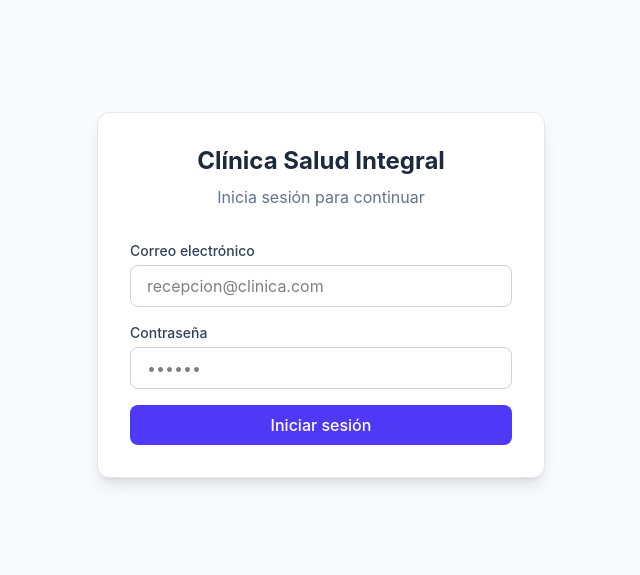
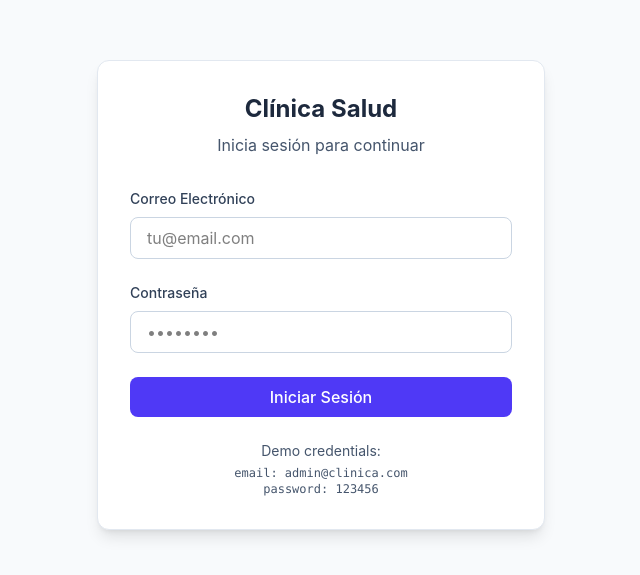
Before and after one commit to eugeniofeliz15-dev/Setup_de_NestJS, a React (Vite) app in the folder clinica-frontend/: page /login in a window 1280 px wide. Shown: the part 105-680 px from the top of the page, without its empty margins (319-959 px from the left). Built offline with nearby package versions, Linux system fonts and the light colour scheme; no server answers.

Commit message:
feat: implement JWT login with persisted auth store

```diff
--- a/clinica-frontend/package.json
+++ b/clinica-frontend/package.json
@@ -19,7 +19,7 @@
     "react-router-dom": "^7.18.4",
     "recharts": "^3.10.1",
     "zod": "^3.25.76",
-    "zustand": "^5.0.15"
+    "zustand": "^5.0.16"
   },
   "devDependencies": {
     "@tailwindcss/vite": "^4.3.3",
--- a/clinica-frontend/src/App.tsx
+++ b/clinica-frontend/src/App.tsx
@@ -1,30 +1,35 @@
 import { Routes, Route } from 'react-router-dom';
 import { Layout } from './components/Layout';
+import { ProtectedRoute } from './components/ProtectedRoute';
 import { PaginaDashboard } from './pages/PaginaDashboard';
 import { PaginaPacientes } from './pages/PaginaPacientes';
+import { PaginaCrearPaciente } from './pages/PaginaCrearPaciente';
 import { PaginaDetallePaciente } from './pages/PaginaDetallePaciente';
+import { PaginaCitas } from './pages/PaginaCitas';
 import { PaginaNuevaCita } from './pages/PaginaNuevaCita';
+import { PaginaLogin } from './pages/PaginaLogin';
 import { PaginaNotFound } from './pages/PaginaNotFound';
-import { PaginaLogin } from './pages/PaginaLogin';
-import { PaginaCrearPaciente } from './pages/PaginaCrearPaciente';
-import { PaginaCitas } from './pages/PaginaCitas';
 import { PaginaReportes } from './pages/PaginaReportes';
 
 function App() {
   return (
     <Routes>
-      {/* Ruta pública: Login (sin Layout) */}
+      {/* Ruta pública: Login */}
       <Route path="/login" element={<PaginaLogin />} />
 
-      {/* Rutas con Layout (Sidebar visible) */}
-      <Route path="/" element={<Layout />}>
+      {/* Rutas protegidas (con Layout y autenticación) */}
+      <Route path="/" element={
+        <ProtectedRoute>
+          <Layout />
+        </ProtectedRoute>
+      }>
         <Route index element={<PaginaDashboard />} />
         <Route path="pacientes" element={<PaginaPacientes />} />
         <Route path="pacientes/nuevo" element={<PaginaCrearPaciente />} />
         <Route path="pacientes/:id" element={<PaginaDetallePaciente />} />
         <Route path="citas" element={<PaginaCitas />} />
         <Route path="citas/nueva" element={<PaginaNuevaCita />} />
-        <Route path="reportes" element={<PaginaReportes />} /> {/* ✅ Sin slash */}
+        <Route path="reportes" element={<PaginaReportes />} />
         <Route path="*" element={<PaginaNotFound />} />
       </Route>
     </Routes>
--- /dev/null
+++ b/clinica-frontend/src/components/ProtectedRoute.tsx
@@ -0,0 +1,16 @@
+import { Navigate } from 'react-router-dom';
+import { useAuthStore } from '../stores/authStore';
+
+interface ProtectedRouteProps {
+  children: React.ReactNode;
+}
+
+export function ProtectedRoute({ children }: ProtectedRouteProps) {
+  const isAuthenticated = useAuthStore((s) => s.isAuthenticated);
+
+  if (!isAuthenticated) {
+    return <Navigate to="/login" replace />;
+  }
+
+  return <>{children}</>;
+}
--- a/clinica-frontend/src/lib/axios.ts
+++ b/clinica-frontend/src/lib/axios.ts
@@ -1,28 +1,28 @@
 import axios from 'axios';
+import { useAuthStore } from '../stores/authStore';
 
-const api = axios.create({
-  baseURL: import.meta.env.VITE_API_URL || 'http://localhost:3000',
+export const api = axios.create({
+  baseURL: 'http://localhost:3000',
+  headers: {
+    'Content-Type': 'application/json',
+  },
 });
 
-// Interceptor de request: agrega el token JWT a cada petición
 api.interceptors.request.use((config) => {
-  const token = localStorage.getItem('token');
+  const token = useAuthStore.getState().token;
   if (token) {
     config.headers.Authorization = `Bearer ${token}`;
   }
   return config;
 });
 
-// Interceptor de response: maneja errores 401 (token expirado)
 api.interceptors.response.use(
   (response) => response,
   (error) => {
     if (error.response?.status === 401) {
-      localStorage.removeItem('token');
+      useAuthStore.getState().logout();
       window.location.href = '/login';
     }
     return Promise.reject(error);
   }
 );
-
-export { api };
--- a/clinica-frontend/src/pages/PaginaLogin.tsx
+++ b/clinica-frontend/src/pages/PaginaLogin.tsx
@@ -1,83 +1,88 @@
-import { useState } from 'react';
+import { useForm } from 'react-hook-form';
+import { zodResolver } from '@hookform/resolvers/zod';
 import { useNavigate } from 'react-router-dom';
-import { api } from '../lib/axios';
+import toast from 'react-hot-toast';
+import { login } from '../services/auth';
+import { useAuthStore } from '../stores/authStore';
+import { loginSchema, type LoginFormData } from '../schemas/loginSchema';
+import { extraerMensajeError } from '../lib/errorHandler';
 
 export function PaginaLogin() {
-  const [email, setEmail] = useState('');
-  const [password, setPassword] = useState('');
-  const [error, setError] = useState('');
-  const [cargando, setCargando] = useState(false);
+  const { register, handleSubmit, formState: { errors } } = useForm<LoginFormData>({
+    resolver: zodResolver(loginSchema),
+  });
+
+  const { login: setAuth } = useAuthStore();
   const navigate = useNavigate();
 
-  const handleLogin = async (e: React.FormEvent) => {
-    e.preventDefault();
-    setError('');
-    setCargando(true);
-
+  const onSubmit = async (datos: LoginFormData) => {
     try {
-      const res = await api.post<{ token: string }>('/auth/login', {
-        email,
-        password,
-      });
-
-      localStorage.setItem('token', res.data.token);
-      navigate('/');
-    } catch (err: any) {
-      setError(err.response?.data?.message || 'Credenciales inválidas');
-    } finally {
-      setCargando(false);
+      const { token, usuario } = await login(datos);
+      setAuth(token, usuario);
+      toast.success('¡Bienvenido!');
+      navigate('/', { replace: true });
+    } catch (err) {
+      toast.error(extraerMensajeError(err));
     }
   };
 
   return (
     <div className="min-h-screen bg-slate-50 flex items-center justify-center p-4">
-      <div className="w-full max-w-md bg-white rounded-xl shadow-lg border border-slate-200 p-8">
+      <div className="max-w-md w-full bg-white rounded-xl shadow-lg border border-slate-200 p-8">
         <div className="text-center mb-8">
-          <h1 className="text-2xl font-bold text-slate-800">Clínica Salud Integral</h1>
-          <p className="text-slate-500 mt-2">Inicia sesión para continuar</p>
+          <h1 className="text-2xl font-bold text-slate-800">Clínica Salud</h1>
+          <p className="text-slate-600 mt-2">Inicia sesión para continuar</p>
         </div>
 
-        <form onSubmit={handleLogin} className="space-y-4">
+        <form onSubmit={handleSubmit(onSubmit)} className="space-y-6">
+          {/* Campo Email */}
           <div>
-            <label className="block text-sm font-medium text-slate-700 mb-1">
-              Correo electrónico
+            <label htmlFor="email" className="block text-sm font-medium text-slate-700 mb-2">
+              Correo Electrónico
             </label>
             <input
+              id="email"
               type="email"
-              value={email}
-              onChange={(e) => setEmail(e.target.value)}
-              placeholder="recepcion@clinica.com"
-              required
-              className="w-full px-4 py-2 border border-slate-300 rounded-lg focus:outline-none focus:ring-2 focus:ring-indigo-500"
+              {...register('email')}
+              className="w-full px-4 py-2 border border-slate-300 rounded-lg focus:ring-2 focus:ring-indigo-500 focus:outline-none"
+              placeholder="tu@email.com"
             />
+            {errors.email && (
+              <p className="mt-1 text-sm text-rose-600">{errors.email.message}</p>
+            )}
           </div>
 
+          {/* Campo Password */}
           <div>
-            <label className="block text-sm font-medium text-slate-700 mb-1">
+            <label htmlFor="password" className="block text-sm font-medium text-slate-700 mb-2">
               Contraseña
             </label>
             <input
+              id="password"
               type="password"
-              value={password}
-              onChange={(e) => setPassword(e.target.value)}
-              placeholder="••••••"
-              required
-              className="w-full px-4 py-2 border border-slate-300 rounded-lg focus:outline-none focus:ring-2 focus:ring-indigo-500"
+              {...register('password')}
+              className="w-full px-4 py-2 border border-slate-300 rounded-lg focus:ring-2 focus:ring-indigo-500 focus:outline-none"
+              placeholder="••••••••"
             />
+            {errors.password && (
+              <p className="mt-1 text-sm text-rose-600">{errors.password.message}</p>
+            )}
           </div>
 
-          {error && (
-            <p className="text-rose-600 text-sm font-medium">⚠️ {error}</p>
-          )}
-
+          {/* Botón Submit */}
           <button
             type="submit"
-            disabled={cargando}
-            className="w-full px-4 py-2 bg-indigo-600 text-white font-medium rounded-lg hover:bg-indigo-700 transition-colors disabled:opacity-50 disabled:cursor-not-allowed"
+            className="w-full px-4 py-2 bg-indigo-600 text-white rounded-lg hover:bg-indigo-700 transition-colors font-medium"
           >
-            {cargando ? 'Iniciando sesión...' : 'Iniciar sesión'}
+            Iniciar Sesión
           </button>
         </form>
+
+        <div className="mt-6 text-center text-sm text-slate-600">
+          <p>Demo credentials:</p>
+          <p className="font-mono text-xs mt-1">email: admin@clinica.com</p>
+          <p className="font-mono text-xs">password: 123456</p>
+        </div>
       </div>
     </div>
   );
--- /dev/null
+++ b/clinica-frontend/src/schemas/loginSchema.ts
@@ -0,0 +1,8 @@
+import { z } from 'zod';
+
+export const loginSchema = z.object({
+  email: z.string().email('Ingresa un email válido'),
+  password: z.string().min(6, 'La contraseña debe tener al menos 6 caracteres'),
+});
+
+export type LoginFormData = z.infer<typeof loginSchema>;
--- /dev/null
+++ b/clinica-frontend/src/services/auth.ts
@@ -0,0 +1,17 @@
+import { api } from '../lib/axios';
+import type { LoginFormData } from '../schemas/loginSchema';
+
+export interface LoginResponse {
+  token: string;
+  usuario: {
+    id: number;
+    nombre: string;
+    email: string;
+    rol: string;
+  };
+}
+
+export async function login(datos: LoginFormData): Promise<LoginResponse> {
+  const { data } = await api.post<LoginResponse>('/auth/login', datos);
+  return data;
+}
--- /dev/null
+++ b/clinica-frontend/src/stores/authStore.ts
@@ -0,0 +1,24 @@
+import { create } from 'zustand';
+import { persist } from 'zustand/middleware';
+import type { LoginResponse } from '../services/auth';
+
+interface AuthState {
+  token: string | null;
+  usuario: LoginResponse['usuario'] | null;
+  isAuthenticated: boolean;
+  login: (token: string, usuario: LoginResponse['usuario']) => void;
+  logout: () => void;
+}
+
+export const useAuthStore = create<AuthState>()(
+  persist(
+    (set) => ({
+      token: null,
+      usuario: null,
+      isAuthenticated: false,
+      login: (token, usuario) => set({ token, usuario, isAuthenticated: true }),
+      logout: () => set({ token: null, usuario: null, isAuthenticated: false }),
+    }),
+    { name: 'auth-storage' }
+  )
+);
```
Also changed, not shown: 1 other file (tests, documents, lock files or other folders).
